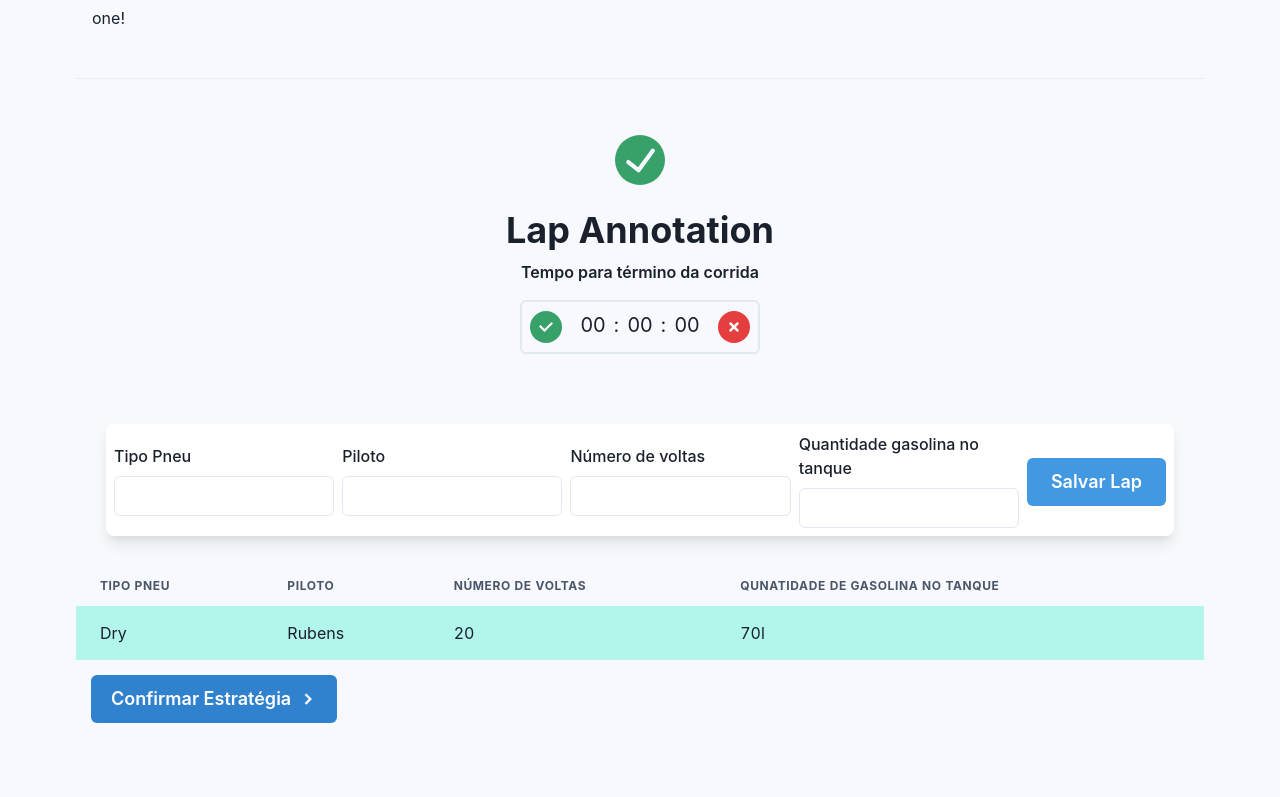
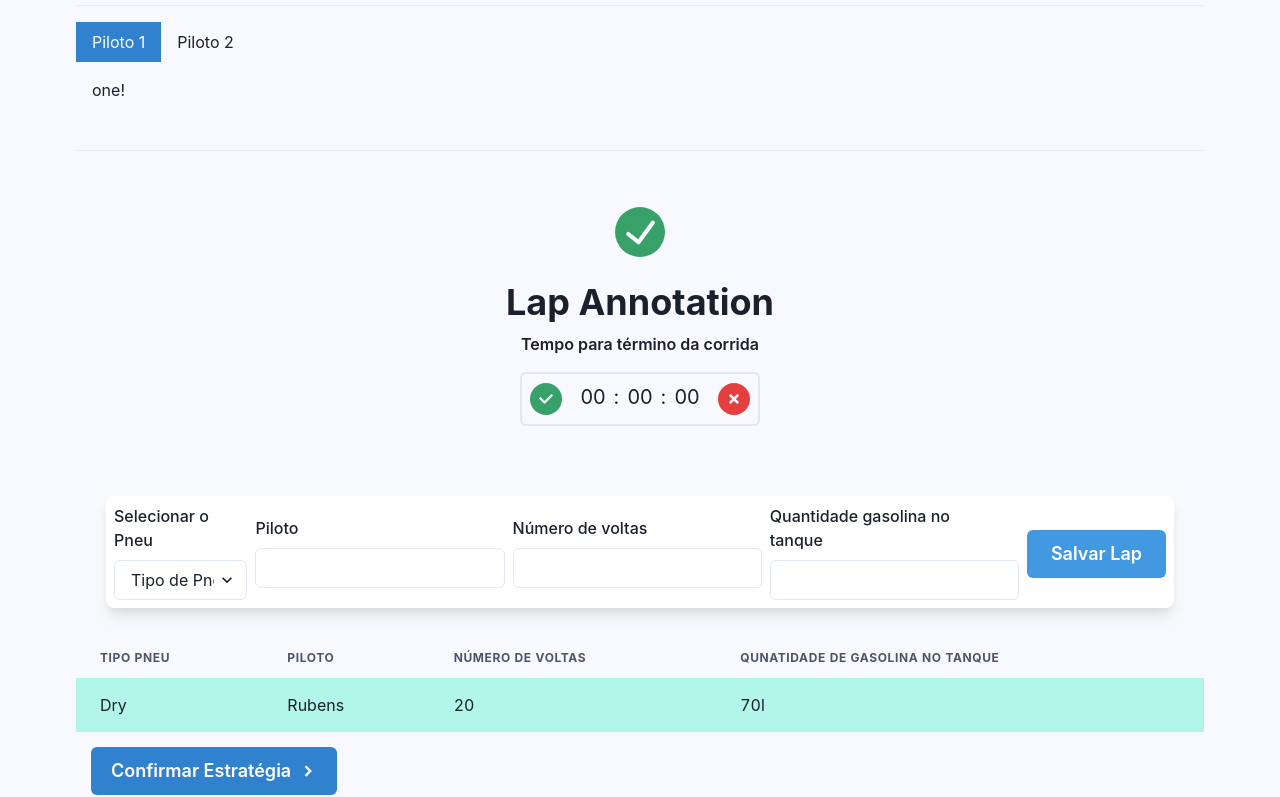
Before and after one commit to ICEI-PUC-Minas-PPLES-TI/plf-es-2023-1-ti5-5104100-race-engineering, a Next.js app in the folder codigo/web/race-engineering/: page /estrategy4 in a window 1280 px wide. Shown: the part 579-1376 px from the top of the page. Built offline with nearby package versions, Linux system fonts and the light colour scheme; no server answers.

Commit message:
estrategia(corrigindo)

```diff
--- a/codigo/web/race-engineering/src/pages/estrategy4/index.tsx
+++ b/codigo/web/race-engineering/src/pages/estrategy4/index.tsx
@@ -6,6 +6,7 @@ import { AuthProvider } from "@/context/AuthContext";
 import axios from "axios";
 import * as ReactDOM from "react-dom/client";
 import Signup from "@/pages/form";
+// import { format } from "date-fns"; // importe a função format
 
 import {
   Center,
@@ -63,12 +64,6 @@ import api from "@/services/api";
 import { dataToSelectOptions } from "@/shared/utils/dataToSelectOptions";
 import { Fleur_De_Leah } from "next/font/google";
 import { CheckCircleIcon } from "@chakra-ui/icons";
-type FormData = {
-  raceId: string;
-  laps: number;
-  startTime: string;
-  finishTime: string;
-};
 
 type Race = {
   id: string;
@@ -76,18 +71,16 @@ type Race = {
   startDate: string;
   endDate: string;
   totalLaps: number;
-  isMain: boolean;
 };
 
 export default function App({ Component, pageProps }: AppProps) {
   const [races, setRaces] = useState([]);
   const [selectedRace, setSelectedRace] = useState({});
   const [selectedIdRace, setSelectedIdRace] = useState("");
-  const [startDate, setStartDate] = useState("");
-  const [endDate, setEndDate] = useState("");
+  // const [startDate, setStartDate] = useState("");
+  // const [endDate, setEndDate] = useState("");
   const { register, handleSubmit } = useForm<FormData>(); //nem vai precisar eu acho
 
-  //   O useEffect do estrategya ta diferente talvez isso nao importe
   useEffect(() => {
     (async () => {
       const { data } = await api.get("/races");
@@ -163,9 +156,16 @@ export default function App({ Component, pageProps }: AppProps) {
                   </option>
                 ))}
               </Select>
-              <br />
+              {/* <br />
               <p>Data do Inicio da Corrida: {selectedRace.startDate} </p>
               <p>Data do Fim da Corrida: {selectedRace.endDate} </p>
+              <p>Total de Voltas: {selectedRace.totalLaps} </p> */}
+              <Box bg="gray.200" p="4">
+                <br />
+                <p>Data do Inicio da Corrida: {selectedRace.startDate} </p>
+                <p>Data do Fim da Corrida: {selectedRace.endDate} </p>
+                <p>Total de Voltas: {selectedRace.totalLaps} </p>
+              </Box>
             </Box>
           </Stack>
 
@@ -227,7 +227,9 @@ export default function App({ Component, pageProps }: AppProps) {
                 <Tr>
                   <Td>Dry</Td>
                   <Td>Rubens</Td>
-                  <Td isNu>20</Td>
+                  <Td is Null>
+                    20
+                  </Td>
                   <Td>70l</Td>
                 </Tr>
               </Tbody>
--- a/codigo/web/race-engineering/src/pages/form/index.tsx
+++ b/codigo/web/race-engineering/src/pages/form/index.tsx
@@ -13,14 +13,26 @@ import {
   Text,
   useColorModeValue,
   Link,
+  Select,
 } from "@chakra-ui/react";
 import { useState } from "react";
+import { useForm } from "react-hook-form";
 import { ViewIcon, ViewOffIcon } from "@chakra-ui/icons";
 import Timer from "@/pages/timer";
+import { dataToSelectOptions } from "@/shared/utils/dataToSelectOptions";
+
+type Estrategy = {
+  tire: string; //pneu verificar no backend
+  gas: number; // qtd de gasolina verificar tbm
+};
 
 export default function SignupCard() {
   const [showPassword, setShowPassword] = useState(false);
-
+  const [selectedTire, setSelectedTire] = useState("");
+  const { register, handleSubmit } = useForm<FormData>();
+  const handleChange = (event: any) => {
+    setSelectedTire(event.target.value);
+  };
   return (
     <Flex
       padding="10px"
@@ -38,8 +50,25 @@ export default function SignupCard() {
             <HStack>
               <Box>
                 <FormControl id="lap">
-                  <FormLabel>Tipo Pneu</FormLabel>
-                  <Input type="text" />
+                  <FormLabel>Selecionar o Pneu</FormLabel>
+                  <InputGroup id="tire">
+                    <Select
+                      value={selectedTire}
+                      {...register("tire")}
+                      onChange={handleChange}
+                    >
+                      {/* //deve ser dry e wet  OBS ELE NAO VEM DO BACKEND*/}
+                      <option hidden>Tipo de Pneu</option>
+                      <option label="seco" id="seco">
+                        Seco
+                      </option>
+                      <option label="molhado" id="molhado">
+                        Molhado
+                      </option>
+                    </Select>
+                  </InputGroup>
+                  {/* <FormLabel>Tipo Pneu</FormLabel>
+                  <Input type="text" /> */}
                 </FormControl>
               </Box>
               <Box>
```
